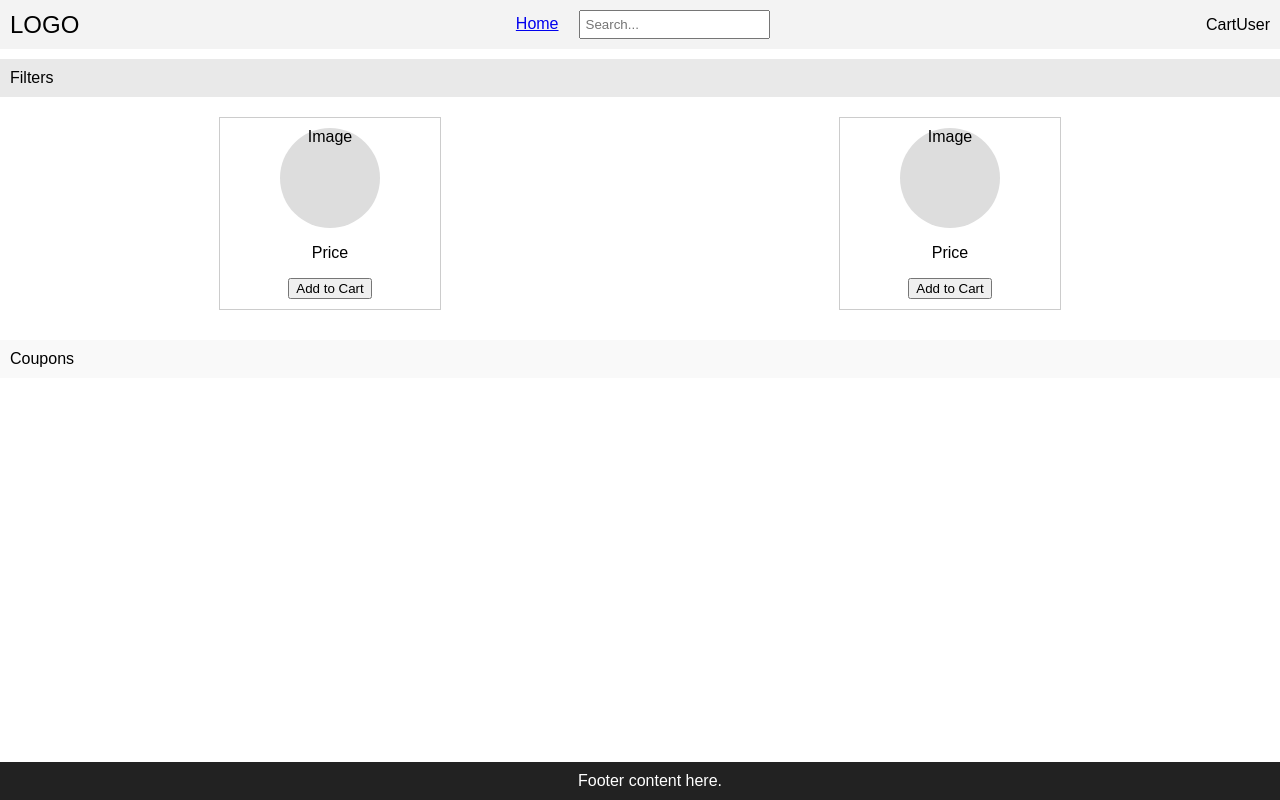
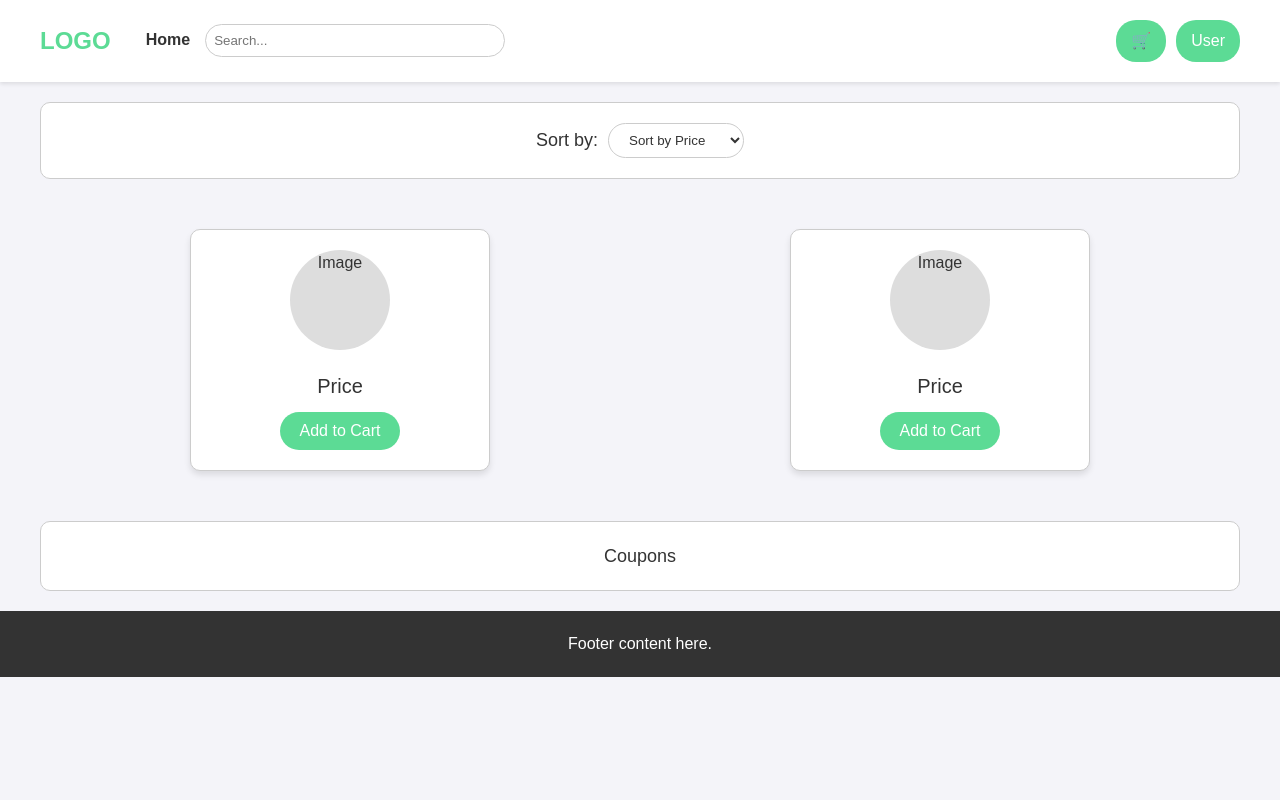
Before and after one commit to Yax26/solescene, a React (Create React App) app: page / in a window 1280 px wide. Built offline with nearby package versions, Linux system fonts and the light colour scheme.

Commit message:
HTML and CSS skeleton is here

```diff
--- a/src/App.js
+++ b/src/App.js
@@ -19,7 +19,7 @@ function Header() {
         <input type="search" placeholder="Search..." />
       </nav>
       <div class="user-cart">
-        <div class="cart">Cart</div>
+        <div class="cart">🛒</div>
         <div class="user">User</div>
       </div>
     </header>
@@ -29,7 +29,13 @@ function Header() {
 function Body() {
   return (
     <main>
-      <div class="filters">Filters</div>
+      <div class="filters">
+        <label for="sort-by">Sort by:</label>
+        <select id="sort-by">
+          <option value="price">Sort by Price</option>
+          <option value="name">Sort by Name</option>
+        </select>
+      </div>
       <section class="products">
         <article class="product">
           <div class="product-image">Image</div>
--- a/src/index.css
+++ b/src/index.css
@@ -1,74 +1,156 @@
-body {
-  font-family: Arial, sans-serif;
+/* Reset some default styling */
+* {
   margin: 0;
   padding: 0;
+  box-sizing: border-box;
+}
+
+body {
+  font-family: "Arial", sans-serif;
+  background-color: #f4f4f9;
+  color: #333;
+  line-height: 1.6;
 }
 
 header {
+  background-color: #ffffff;
+  box-shadow: 0 2px 4px rgba(0, 0, 0, 0.1);
+  padding: 20px 40px;
   display: flex;
   justify-content: space-between;
   align-items: center;
-  padding: 10px;
-  background-color: #f3f3f3;
 }
 
 .logo {
   font-size: 24px;
+  font-weight: bold;
+  color: #5cdb95;
+}
+
+nav {
+  flex-grow: 1;
+  padding-left: 20px;
 }
 
 nav a {
-  margin-right: 20px;
+  text-decoration: none;
+  color: #333;
+  margin: 0 15px;
+  font-weight: bold;
 }
 
 input[type="search"] {
-  padding: 5px;
+  padding: 8px;
+  width: 300px;
+  border-radius: 20px;
+  border: 1px solid #ccc;
 }
 
 .user-cart {
   display: flex;
+  align-items: center;
+}
+
+.cart,
+.user {
+  background-color: #5cdb95;
+  color: white;
+  padding: 8px 15px;
+  border-radius: 20px;
+  margin-left: 10px;
+  cursor: pointer;
+  font-size: 16px;
 }
 
 .filters {
-  background-color: #e9e9e9;
-  padding: 10px;
-  margin-top: 10px;
+  background-color: #ffffff;
+  padding: 20px;
+  margin: 20px 40px;
+  text-align: center;
+  font-size: 18px;
+  border: 1px solid #ccc;
+  border-radius: 10px;
+  display: flex;
+  justify-content: center;
+  align-items: center;
+}
+
+.filters label {
+  color: #333;
+  margin-right: 10px;
+}
+
+.filters select {
+  padding: 8px 16px;
+  background-color: #fff;
+  color: #333;
+  border-radius: 20px;
+  border: 1px solid #ccc;
+  cursor: pointer;
+  outline: none;
 }
 
 .products {
   display: flex;
   justify-content: space-around;
-  padding: 20px;
+  flex-wrap: wrap;
+  padding: 20px 40px;
 }
 
 .product {
+  background-color: #ffffff;
   border: 1px solid #ccc;
-  padding: 10px;
-  width: 200px;
+  border-radius: 10px;
+  margin: 10px;
+  flex-basis: 300px;
+  padding: 20px;
+  box-shadow: 0 4px 6px rgba(0, 0, 0, 0.1);
   text-align: center;
 }
 
 .product-image {
+  width: 100px;
   height: 100px;
   background-color: #ddd;
+  margin: 0 auto 20px;
+  border-radius: 50%;
+}
+
+.price {
+  font-size: 20px;
+  color: #333;
   margin-bottom: 10px;
-  border-radius: 50%;
-  width: 100px;
-  margin-left: auto;
-  margin-right: auto;
+}
+
+button {
+  background-color: #5cdb95;
+  color: white;
+  border: none;
+  padding: 10px 20px;
+  font-size: 16px;
+  cursor: pointer;
+  border-radius: 20px;
+  transition: background-color 0.2s;
+}
+
+button:hover {
+  background-color: #379683;
 }
 
 .coupons {
-  margin-top: 10px;
-  padding: 10px;
-  background-color: #f9f9f9;
+  background-color: #fff;
+  padding: 20px;
+  margin: 20px 40px;
+  text-align: center;
+  font-size: 18px;
+  border: 1px solid #ccc;
+  border-radius: 10px;
 }
 
 footer {
-  background-color: #222;
-  color: white;
+  background-color: #333;
+  color: #fff;
   text-align: center;
-  padding: 10px;
-  position: fixed;
-  bottom: 0;
+  padding: 20px;
   width: 100%;
 }
```
